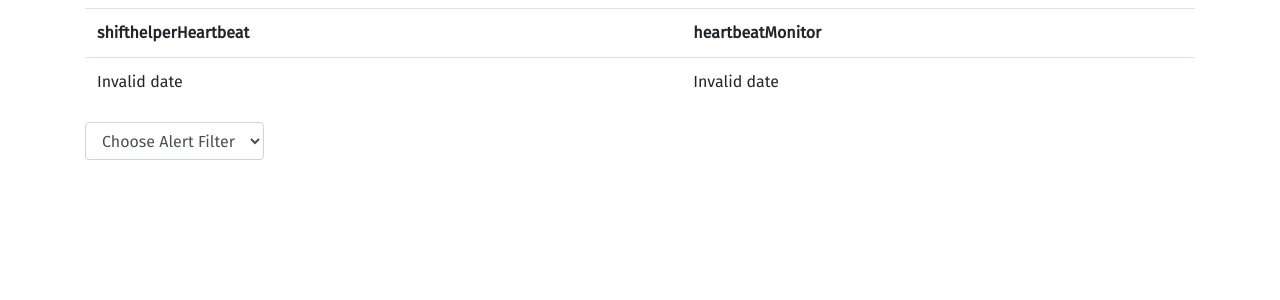
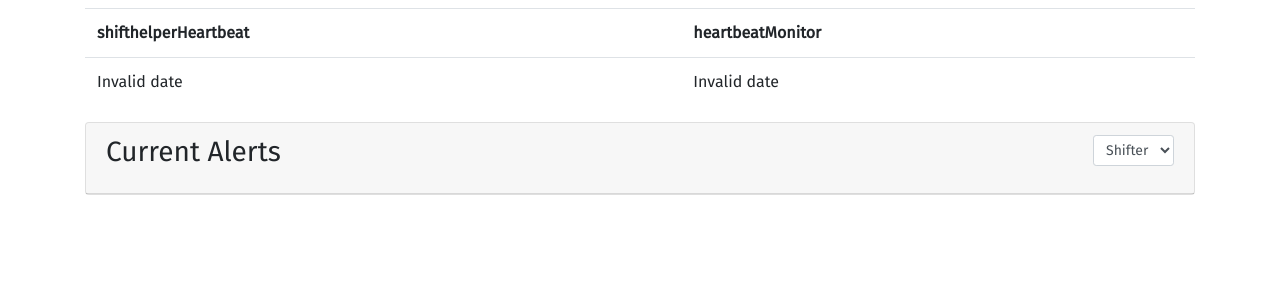
Before and after one commit to fact-project/shifthelper_webinterface, a Python web app: template shifthelper_webinterface/templates/index.html in a window 1280 px wide. Shown: the part 105-405 px from the top of the page. Run offline with Jinja, Linux system fonts and the light colour scheme; the template is opened without the code that fills it, so the values that code supplies are empty; some libraries are stand-ins or nearby versions.

Commit message:
Add alert table back

```diff
--- a/shifthelper_webinterface/static/site.js
+++ b/shifthelper_webinterface/static/site.js
@@ -38,8 +38,6 @@ app = new Vue({
     },
     getHeartbeats: function() {
       $.getJSON('/heartbeats', (heartbeats) => {
-        console.log(heartbeats);
-        console.log(this);
         this.heartbeats = heartbeats;
       });
     },
@@ -52,6 +50,19 @@ app = new Vue({
           }
       });
     },
+  },
+  computed: {
+    filteredAlerts: function() {
+      return this.alerts.filter((alert) => {
+        if (this.categoryFilter == "all") {
+        return true;
+        } else if (this.categoryFilter == "expert") {
+          return alert.category == "developer" || alert.category == "check_error";
+        } else {
+          return alert.category == this.categoryFilter;
+        }
+      })
+    }
   }
 })
 
--- a/shifthelper_webinterface/templates/index.html
+++ b/shifthelper_webinterface/templates/index.html
@@ -14,19 +14,51 @@
         </tr>
       </table>
     </div>
-    <div>
-      <form action="/" class="form-inline">
-        <div class="form-group">
-          <select onchange="this.form.submit()" type="submit" name="showAlerts" class="form-control">
-            <option value="" selected disabled hidden>Choose Alert Filter</option>
-            <option value="shifter">Shifter</option>
-            <option value="expert">Expert</option>
-            <option value="all">All</option>
-          </select>
+    <div id="alerts-panel" class="card">
+      <div class="card-header">
+        <div class="row">
+          <div class="col-12 col-sm-6">
+            <h3 class="card-title">
+              Current Alerts
+            </h3>
+          </div>
+          <div class="col-12 col-sm-6">
+            <form class="form-inline float-sm-right">
+            <select v-model="categoryFilter" class="form-control form-control-sm">
+              <option value="shifter" selected>Shifter</option>
+              <option value="expert">Expert</option>
+              <option value="all">All</option>
+            </select>
+            </form>
+          </div>
         </div>
-      </form>
-    </div>
-    <div id="alerts-panel" >
+      </div>
+      <ul class="list-group list-group-flush">
+        <li class="list-group-item" v-for="alert in filteredAlerts">
+          <div class="row">
+            <div class="col-8 col-md-4 col-lg-2 date">
+              (( moment(alert.timestamp).utc().format("YYYY-MM-DD HH:mm:ss") ))
+            </div>
+            <div class="col-4 col-md-4 col-lg-2 level">
+              (( convertLevelToString(alert.level) ))
+            </div>
+            <div class="col-12 col-md-12 col-lg-4">
+              (( alert.text ))
+            </div>
+            <div class="col-8 col-md-6 col-lg-3 check">
+              (( alert.check ))
+            </div>
+            <div class="col-4 col-md-6 col-lg-1" >
+              <button class="btn btn-sm btn-danger float-right" type="button" @click="acknowledgeAlert(alert.uuid)" v-if="!alert.acknowledged">
+                Got it!
+              </button>
+              <button disabled class="disabled btn btn-sm btn-success float-right" type="button" v-else>
+                done
+              </button>
+            </div>
+          </div>
+        </li>
+      </ul>
     </div>
   </div>
 </div>
```
Also changed, not shown: shifthelper_webinterface/__init__.py (+5 -3 lines).
